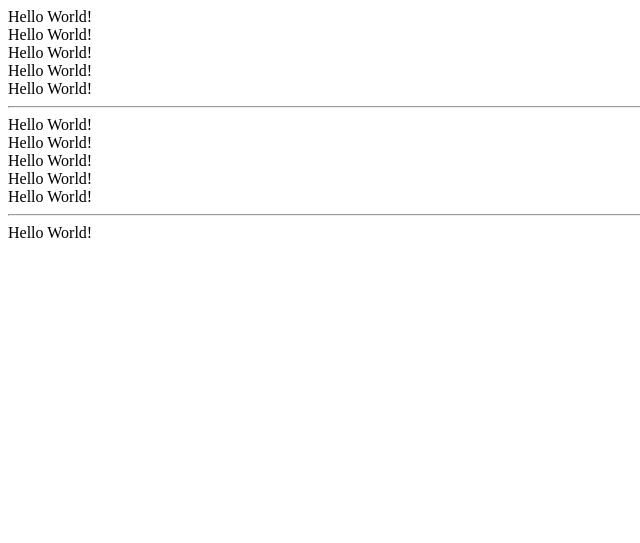
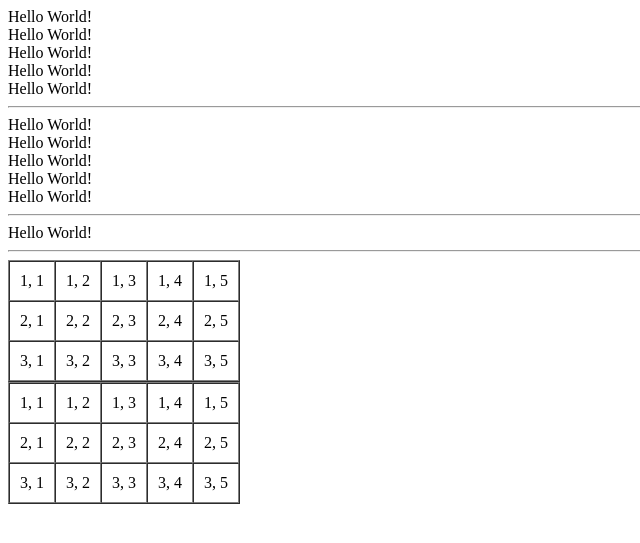
Before and after one commit to fauzikirito/pw2022_a_213040032, a PHP site: page /latihan1.php in a window 1280 px wide. Shown: the top 543 px of the page, without its empty margins (0-640 px from the left). Run offline with PHP 8.4, Linux system fonts and the light colour scheme.

Commit message:
Mengerjakan Latihan Pengkondisian

```diff
--- a/kuliah/pertemuan3/latihan1.php
+++ b/kuliah/pertemuan3/latihan1.php
@@ -26,5 +26,53 @@ do {
     $i++;
 } while($i < 5);
 
+echo "<hr>";
+
 
 ?>
+
+<!-- Pengulangan pada HTML Cara 1 -->
+<!DOCTYPE html>
+<html lang="en">
+<head>
+    <meta charset="UTF-8">
+    <meta http-equiv="X-UA-Compatible" content="IE=edge">
+    <meta name="viewport" content="width=device-width, initial-scale=1.0">
+    <title>Latihan 1</title>
+</head>
+<body>
+    <table border="1" cellpadding="10" cellspacing="0">
+        <?php
+            for($i = 1; $i <= 3; $i++) {
+                echo "<tr>";
+                for($j = 1; $j <= 5; $j++) {
+                    echo "<td>$i, $j</td>";
+                }
+            } echo "</tr>";
+
+        ?>
+    </table>
+</body>
+</html>
+
+
+<!DOCTYPE html>
+<html lang="en">
+<head>
+    <meta charset="UTF-8">
+    <meta http-equiv="X-UA-Compatible" content="IE=edge">
+    <meta name="viewport" content="width=device-width, initial-scale=1.0">
+    <title>Latihan 1</title>
+</head>
+<body>
+    <table border="1" cellpadding="10" cellspacing="0">
+        <?php for($i = 1; $i <= 3; $i++) { ?>
+            <tr>
+                <?php for($j = 1; $j <= 5; $j++) { ?>
+                    <td><?php echo "$i, $j" ?></td>
+                <?php } ?>
+            </tr>
+        <?php } ?>
+    </table>
+</body>
+</html>
```
Also changed, not shown: kuliah/pertemuan3/latihan2.php (added, +26 -0 lines).
